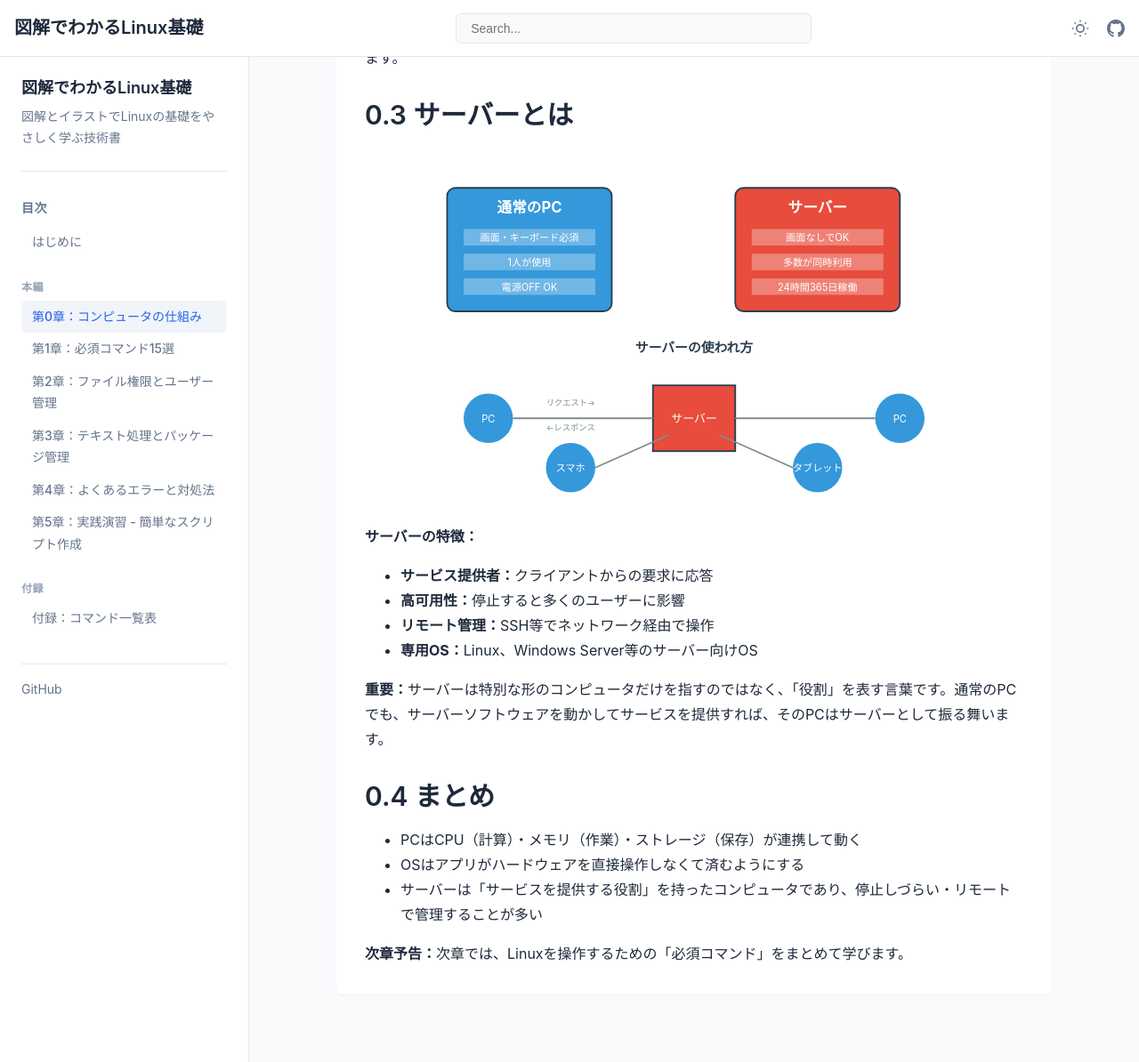
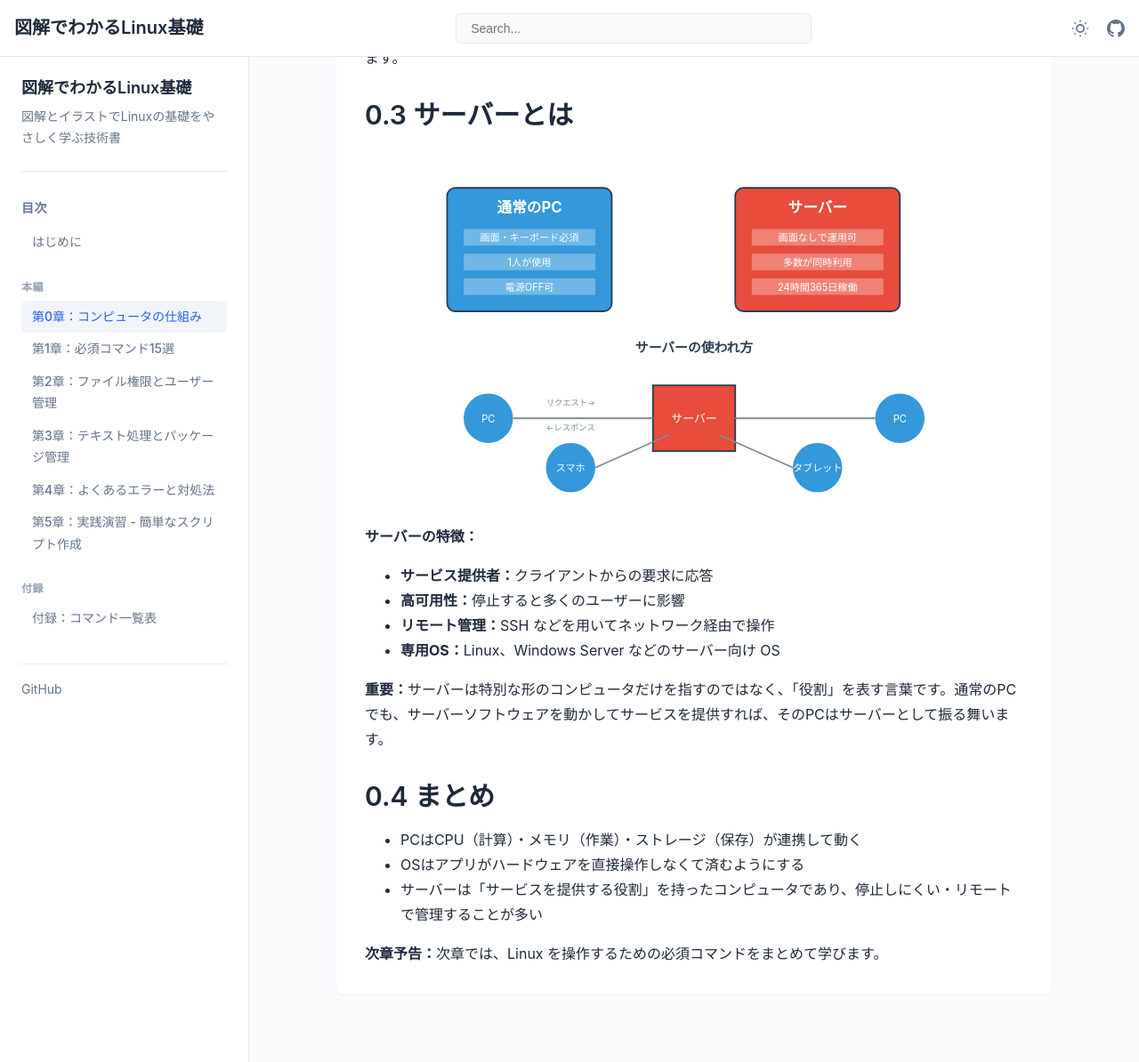
Before and after one commit to itdojp/illustrated-linux-basics-book, a Jekyll site: the page built from docs/chapter0/index.md, in a window 1280 px wide and 1400 px high, scrolled down 1583 px, cut to the strip 0-1194 px from the top of the window. Shown: the whole strip at 89% size. Built offline with Jekyll 4.4.1, drawn with Linux system fonts in a browser that asks for light colours; some of the changed text lies outside the part shown.

Commit message:
docs: 第0-1章の表記と注意書きを調整

```diff
--- a/docs/chapter0/index.md
+++ b/docs/chapter0/index.md
@@ -24,7 +24,7 @@ chapter: 0
                 <!-- CPU -->
                 <rect x="50" y="50" width="150" height="150" fill="#3498db" stroke="#2c3e50" stroke-width="2"/>
                 <text x="125" y="130" text-anchor="middle" fill="white" font-size="20" font-weight="bold">CPU</text>
-                <text x="125" y="150" text-anchor="middle" fill="white" font-size="12">脳みそ</text>
+                <text x="125" y="150" text-anchor="middle" fill="white" font-size="12">中枢</text>
                 <text x="125" y="170" text-anchor="middle" fill="white" font-size="12">（計算担当）</text>
 
                 <!-- Memory -->
@@ -47,7 +47,7 @@ chapter: 0
 
                 <!-- 料理の例え -->
                 <g transform="translate(0, 250)">
-                    <text x="50" y="0" font-size="18" font-weight="bold" fill="#2c3e50">料理に例えると...</text>
+                    <text x="50" y="0" font-size="18" font-weight="bold" fill="#2c3e50">料理に例えると</text>
 
                     <!-- CPU = シェフ -->
                     <circle cx="125" cy="80" r="40" fill="#3498db" opacity="0.8"/>
@@ -156,7 +156,7 @@ chapter: 0
                     <text x="100" y="95" text-anchor="middle" fill="white" font-size="12">1人が使用</text>
 
                     <rect x="20" y="110" width="160" height="20" fill="white" opacity="0.3"/>
-                    <text x="100" y="125" text-anchor="middle" fill="white" font-size="12">電源OFF OK</text>
+                    <text x="100" y="125" text-anchor="middle" fill="white" font-size="12">電源OFF可</text>
                 </g>
 
                 <!-- サーバー -->
@@ -165,7 +165,7 @@ chapter: 0
                     <text x="100" y="30" text-anchor="middle" fill="white" font-size="18" font-weight="bold">サーバー</text>
 
                     <rect x="20" y="50" width="160" height="20" fill="white" opacity="0.3"/>
-                    <text x="100" y="65" text-anchor="middle" fill="white" font-size="12">画面なしでOK</text>
+                    <text x="100" y="65" text-anchor="middle" fill="white" font-size="12">画面なしで運用可</text>
 
                     <rect x="20" y="80" width="160" height="20" fill="white" opacity="0.3"/>
                     <text x="100" y="95" text-anchor="middle" fill="white" font-size="12">多数が同時利用</text>
@@ -213,8 +213,8 @@ chapter: 0
             <ul>
                 <li><strong>サービス提供者：</strong>クライアントからの要求に応答</li>
                 <li><strong>高可用性：</strong>停止すると多くのユーザーに影響</li>
-                <li><strong>リモート管理：</strong>SSH等でネットワーク経由で操作</li>
-                <li><strong>専用OS：</strong>Linux、Windows Server等のサーバー向けOS</li>
+                <li><strong>リモート管理：</strong>SSH などを用いてネットワーク経由で操作</li>
+                <li><strong>専用OS：</strong>Linux、Windows Server などのサーバー向け OS</li>
             </ul>
         </div>
 
@@ -228,11 +228,11 @@ chapter: 0
             <ul>
                 <li>PCはCPU（計算）・メモリ（作業）・ストレージ（保存）が連携して動く</li>
                 <li>OSはアプリがハードウェアを直接操作しなくて済むようにする</li>
-                <li>サーバーは「サービスを提供する役割」を持ったコンピュータであり、停止しづらい・リモートで管理することが多い</li>
+                <li>サーバーは「サービスを提供する役割」を持ったコンピュータであり、停止しにくい・リモートで管理することが多い</li>
             </ul>
         </div>
 
         <div class="key-point">
-            <strong>次章予告：</strong>次章では、Linuxを操作するための「必須コマンド」をまとめて学びます。
+            <strong>次章予告：</strong>次章では、Linux を操作するための必須コマンドをまとめて学びます。
         </div>
 </div>
```
Also changed, not shown: docs/chapter1/index.md (+15 -15 lines).
